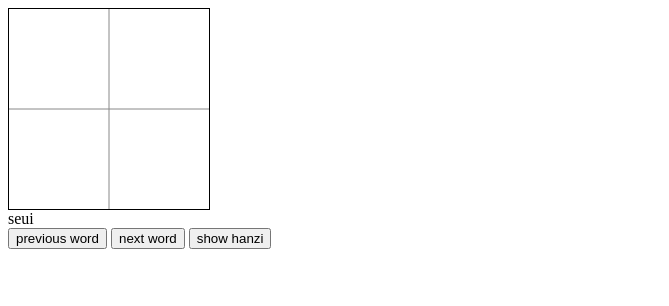
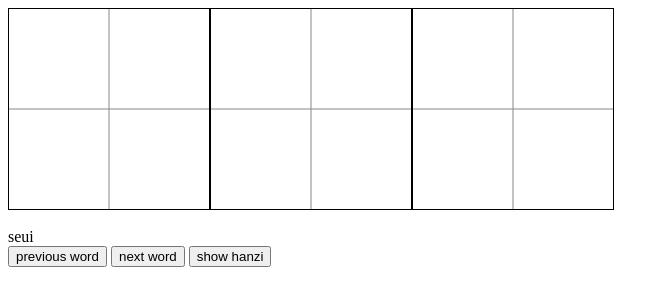
Before and after one commit to compupro/hanzi-study-tool, a plain HTML site: page index.html in a window 1280 px wide. Shown: the whole page, without its empty margins (0-669 px from the left). Drawn offline with Linux system fonts and the light colour scheme.

Commit message:
Support multiple character in a single word

```diff
--- a/hanzi-study-tool.js
+++ b/hanzi-study-tool.js
@@ -1,8 +1,20 @@
 /*Utility functions*/
+
+//jQuery-like alias for the stupidly long function name
+function $(elemId){
+    return document.getElementById(elemId);
+}
 
 //Use this so negative n doesn't return negative answer
 function mod(n, m) {
     return ((n % m) + m) % m;
+}
+
+//Generates a unique ID number that hasn't been used this session
+var idCounter = 0;
+function newId(){
+    idCounter++;
+    return idCounter;
 }
 
 class WritingBox {
@@ -11,8 +23,8 @@ class WritingBox {
 
     elemId: The id of the <canvas> element*/
     constructor(elemId, hanzi){
-        this.writingArea = document.getElementById(elemId);
-        this.gfxCtx = writingArea.getContext("2d");
+        this.writingArea = $(elemId);
+        this.gfxCtx = this.writingArea.getContext("2d");
 
         this.clickX = [];
         this.clickY = [];
@@ -23,7 +35,7 @@ class WritingBox {
 
         var self = this;
 
-        writingArea.addEventListener("mousedown", function(e){
+        this.writingArea.addEventListener("mousedown", function(e){
             var mouseX = e.pageX - this.offsetLeft;
             var mouseY = e.pageY - this.offsetTop;
 
@@ -32,7 +44,7 @@ class WritingBox {
             self.redraw();
         });
 
-        writingArea.addEventListener("mousemove", function(e){
+        this.writingArea.addEventListener("mousemove", function(e){
             if (self.writing){
                 var mouseX = e.pageX - this.offsetLeft;
                 var mouseY = e.pageY - this.offsetTop;
@@ -42,11 +54,11 @@ class WritingBox {
             }
         });
 
-        writingArea.addEventListener("mouseup", function(e){
+        this.writingArea.addEventListener("mouseup", function(e){
             self.writing = false;
         });
 
-        writingArea.addEventListener("mouseLeave", function(e){
+        this.writingArea.addEventListener("mouseLeave", function(e){
             self.writing = false;
         });
     }
@@ -102,29 +114,43 @@ class WritingBox {
     }
 }
 
-hanzi = ["水","不","可","思","議"];
+hanzi = ["水議a","不不不不","可","思","議"];
 notes = ["seui", "bat", "ho", "something", "something else"]
 hanziIndex = 0;
-w = new WritingBox("writingArea", hanzi[hanziIndex]);
-var notesElem = document.getElementById("notes");
-note = document.createTextNode(notes[hanziIndex]);
-notesElem.appendChild(note);
+var writingAreas = [];
+processHanzi();
 
 function nextHanzi(){
     hanziIndex++;
-    newHanziCanvas();
+    processHanzi();
 }
 
 function prevHanzi(){
     hanziIndex--;
-    newHanziCanvas();
+    processHanzi();
 }
 
-function newHanziCanvas(){
-    w = new WritingBox("writingArea", hanzi[mod(hanziIndex,hanzi.length)]);
+function processHanzi(){
+    $("writingAreaContainer").innerHTML = "";
+    for (const character of hanzi[mod(hanziIndex,hanzi.length)]){
+        var canvas = document.createElement("canvas");
+        canvas.id = newId();
+        canvas.width = 200;
+        canvas.height = 200;
+        canvas.style.border = "1px solid black";
 
-    notesElem = document.getElementById("notes");
+        $("writingAreaContainer").appendChild(canvas);
+        writingAreas.push(new WritingBox(canvas.id, character));
+    }
+
+    notesElem = $("notes");
     notesElem.innerHTML = ""
     note = document.createTextNode(notes[mod(hanziIndex, notes.length)]);
     notesElem.appendChild(note);
 }
+
+function showHanzi(){
+    for (const writingArea of writingAreas){
+        writingArea.showHanzi();
+    }
+}
--- a/index.html
+++ b/index.html
@@ -1,16 +1,17 @@
-<html>
+<html lang="zh">
     <head>
         <meta charset="utf-8">
     </head>
     <body>
         <div>
-            <canvas id="writingArea" width="200" height="200" style="border:1px solid black"></canvas>
+            <div id="writingAreaContainer">
+            </div>
             <br>
             <div id="notes"></div>
         </div>
         <button onclick="prevHanzi()">previous word</button>
         <button onclick="nextHanzi()">next word</button>
-        <button onclick="w.showHanzi()">show hanzi</button>
+        <button onclick="showHanzi()">show hanzi</button>
         <script type="text/javascript" src="hanzi-study-tool.js"></script>
     </body>
 </html>
```
